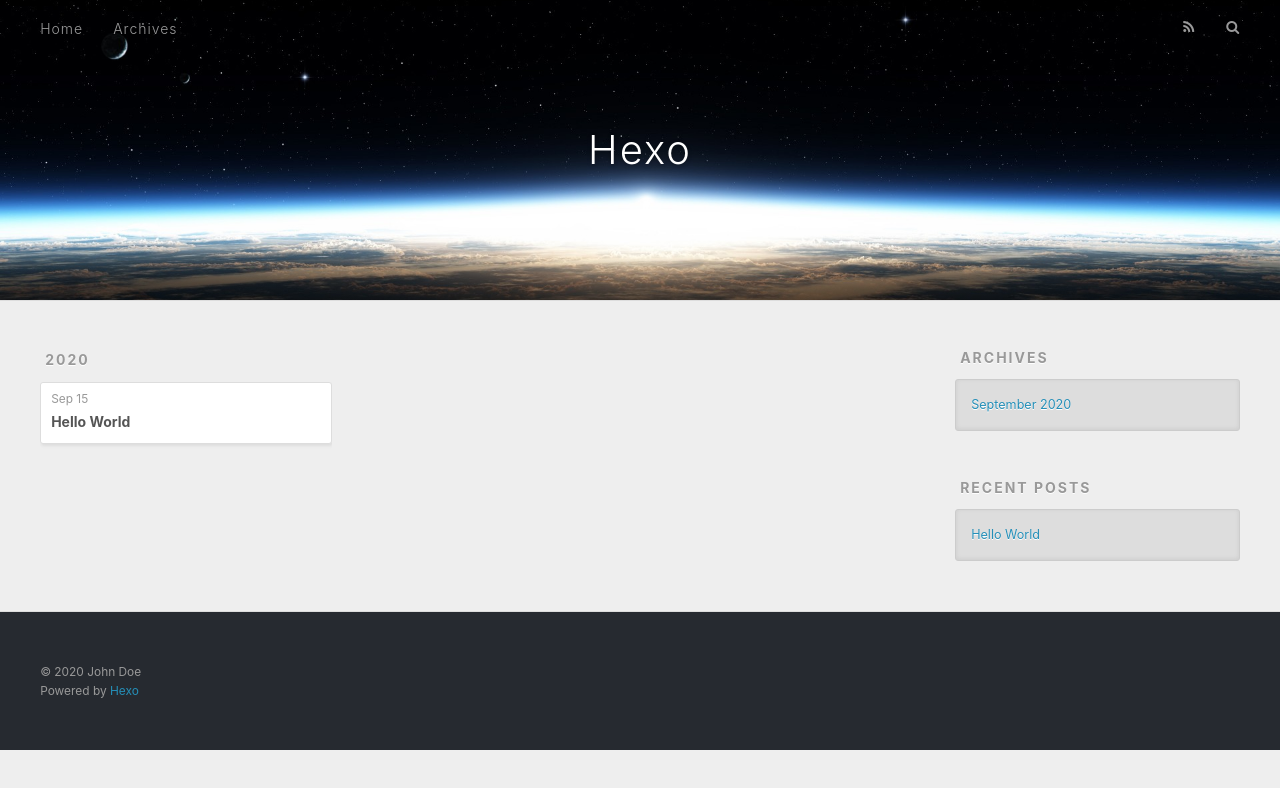
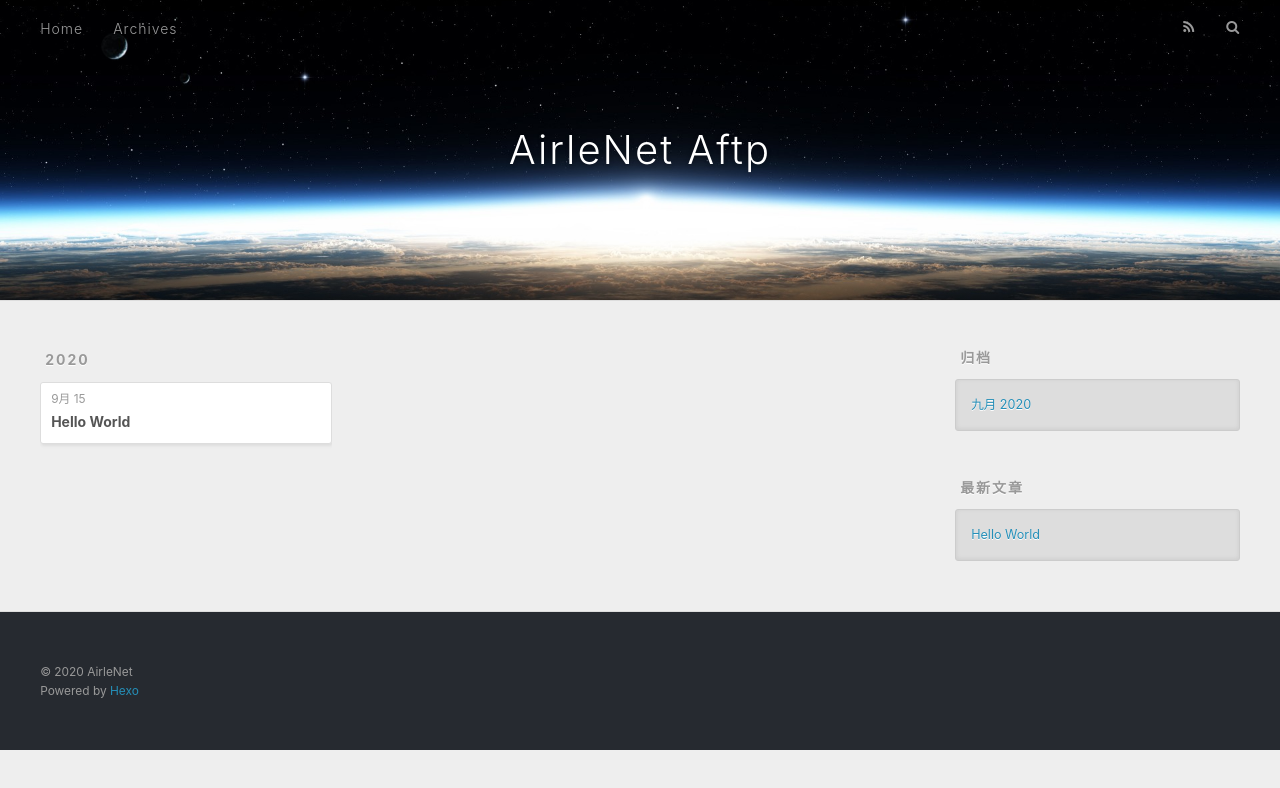
Before and after one commit to airlenet/Aftp, a plain HTML site: page archives/index.html in a window 1280 px wide. Drawn offline with nearby package versions, Linux system fonts and the light colour scheme.

Commit message:
Site updated: 2020-09-16 16:53:44

```diff
--- a/archives/index.html
+++ b/archives/index.html
@@ -5,17 +5,17 @@
 
 
 
-  <title>Archives | Hexo</title>
+  <title>归档 | AirleNet Aftp</title>
   <meta name="viewport" content="width=device-width, initial-scale=1, maximum-scale=1">
   <meta property="og:type" content="website">
-<meta property="og:title" content="Hexo">
+<meta property="og:title" content="AirleNet Aftp">
 <meta property="og:url" content="http://example.com/archives/index.html">
-<meta property="og:site_name" content="Hexo">
-<meta property="og:locale" content="en_US">
-<meta property="article:author" content="John Doe">
+<meta property="og:site_name" content="AirleNet Aftp">
+<meta property="og:locale" content="zh_CN">
+<meta property="article:author" content="AirleNet">
 <meta name="twitter:card" content="summary">
 
-    <link rel="alternate" href="/atom.xml" title="Hexo" type="application/atom+xml">
+    <link rel="alternate" href="/atom.xml" title="AirleNet Aftp" type="application/atom+xml">
 
 
     <link rel="icon" href="/favicon.png">
@@ -36,7 +36,7 @@
   <div id="header-outer" class="outer">
     <div id="header-title" class="inner">
       <h1 id="logo-wrap">
-        <a href="/" id="logo">Hexo</a>
+        <a href="/" id="logo">AirleNet Aftp</a>
       </h1>
 
     </div>
@@ -53,7 +53,7 @@
 
           <a id="nav-rss-link" class="nav-icon" href="/atom.xml" title="RSS Feed"></a>
 
-        <a id="nav-search-btn" class="nav-icon" title="Search"></a>
+        <a id="nav-search-btn" class="nav-icon" title="搜索"></a>
       </nav>
       <div id="search-form-wrap">
         <form action="//google.com/search" method="get" accept-charset="UTF-8" class="search-form"><input type="search" name="q" class="search-form-input" placeholder="Search"><button type="submit" class="search-form-submit">&#xF002;</button><input type="hidden" name="sitesearch" value="http://example.com"></form>
@@ -79,7 +79,7 @@
   <div class="archive-article-inner">
     <header class="archive-article-header">
       <a href="/2020/09/15/hello-world/" class="archive-article-date">
-  <time datetime="2020-09-15T08:16:08.297Z" itemprop="datePublished">Sep 15</time>
+  <time datetime="2020-09-15T08:16:08.297Z" itemprop="datePublished">9月 15</time>
 </a>
 
 
@@ -111,9 +111,9 @@
 
 
   <div class="widget-wrap">
-    <h3 class="widget-title">Archives</h3>
+    <h3 class="widget-title">归档</h3>
     <div class="widget">
-      <ul class="archive-list"><li class="archive-list-item"><a class="archive-list-link" href="/archives/2020/09/">September 2020</a></li></ul>
+      <ul class="archive-list"><li class="archive-list-item"><a class="archive-list-link" href="/archives/2020/09/">九月 2020</a></li></ul>
     </div>
   </div>
 
@@ -121,7 +121,7 @@
 
 
   <div class="widget-wrap">
-    <h3 class="widget-title">Recent Posts</h3>
+    <h3 class="widget-title">最新文章</h3>
     <div class="widget">
       <ul>
 
@@ -141,7 +141,7 @@
 
   <div class="outer">
     <div id="footer-info" class="inner">
-      &copy; 2020 John Doe<br>
+      &copy; 2020 AirleNet<br>
       Powered by <a href="http://hexo.io/" target="_blank">Hexo</a>
     </div>
   </div>
```
Also changed, not shown: 2020/09/15/hello-world/index.html (+11 -11 lines), archives/2020/09/index.html (+13 -13 lines), archives/2020/index.html (+13 -13 lines), index.html (+12 -12 lines).
